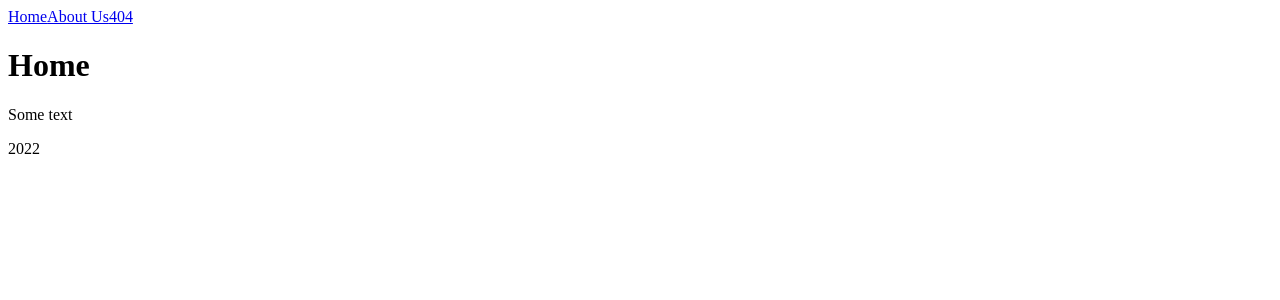
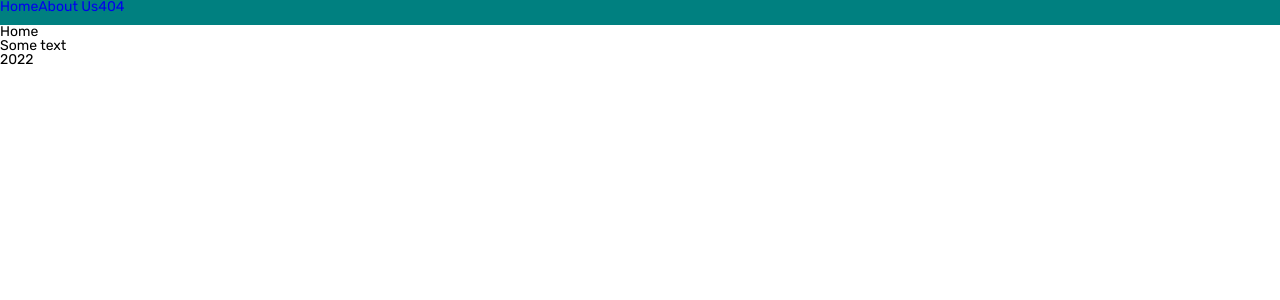
Before and after one commit to skif-cezar/React, a React (Create React App) app in the folder react-components/: page / in a window 1280 px wide. Shown: the top 300 px of the page. Built offline with nearby package versions, Linux system fonts and the light colour scheme.

Commit message:
feat: add component 'Header'

```diff
--- a/react-components/public/index.html
+++ b/react-components/public/index.html
@@ -7,6 +7,11 @@
 
     <meta name="description" content="React course" />
 
+    <link
+      href="https://fonts.googleapis.com/css2?family=Rubik:wght@400;700&display=swap"
+      rel="stylesheet"
+    />
+
     <title>React App</title>
   </head>
   <body>
--- a/react-components/src/App.tsx
+++ b/react-components/src/App.tsx
@@ -4,6 +4,7 @@
 import { AboutUs } from 'pages/AboutUs';
 import { NotFoundPage } from 'pages/NotFoundPage';
 import { Layout } from 'components/Layout';
+import './styles/App.css';
 
 const App = () => {
   return (
--- a/react-components/src/components/Layout.tsx
+++ b/react-components/src/components/Layout.tsx
@@ -1,15 +1,16 @@
 import React from 'react';
-import { Link, Outlet } from 'react-router-dom';
+import { Outlet } from 'react-router-dom';
+import { Header } from './header/Header';
 
 const Layout = () => {
   return (
     <>
-      <header>
-        <Link to="/">Home</Link>
-        <Link to="/about">About Us</Link>
-        <Link to="/404">404</Link>
-      </header>
-      <Outlet />
+      <Header />
+
+      <main>
+        <Outlet />
+      </main>
+
       <footer>2022</footer>
     </>
   );
--- /dev/null
+++ b/react-components/src/components/header/Header.css
@@ -0,0 +1,6 @@
+.header {
+	background: teal;
+	width: 100%;
+	height: 25px;
+
+}
--- /dev/null
+++ b/react-components/src/components/header/Header.tsx
@@ -0,0 +1,17 @@
+import React from 'react';
+import { Link } from 'react-router-dom';
+import './Header.css';
+
+const Header = () => {
+  return (
+    <>
+      <header className="header">
+        <Link to="/">Home</Link>
+        <Link to="/about">About Us</Link>
+        <Link to="/404">404</Link>
+      </header>
+    </>
+  );
+};
+
+export { Header };
--- /dev/null
+++ b/react-components/src/styles/App.css
@@ -0,0 +1,39 @@
+/*Обнуление*/
+*{
+	padding: 0;
+	margin: 0;
+	border: 0;
+}
+*,*:before,*:after{
+	-moz-box-sizing: border-box;
+	-webkit-box-sizing: border-box;
+	box-sizing: border-box;
+}
+:focus,:active{outline: none;}
+a:focus,a:active{outline: none;}
+
+nav,footer,header,aside{display: block;}
+
+html,body{
+	height: 100%;
+	width: 100%;
+	font-size: 100%;
+	line-height: 1;
+	font-size: 14px;
+	-ms-text-size-adjust: 100%;
+	-moz-text-size-adjust: 100%;
+	-webkit-text-size-adjust: 100%;
+	font-family: 'Rubik', sans-serif;
+}
+input,button,textarea{font-family:inherit;}
+
+input::-ms-clear{display: none;}
+button{cursor: pointer;}
+button::-moz-focus-inner {padding:0;border:0;}
+a, a:visited{text-decoration: none;}
+a:hover{text-decoration: none;}
+ul li{list-style: none;}
+img{vertical-align: top;}
+
+h1,h2,h3,h4,h5,h6{font-size:inherit;font-weight: 400;}
+/*--------------------*/
```
